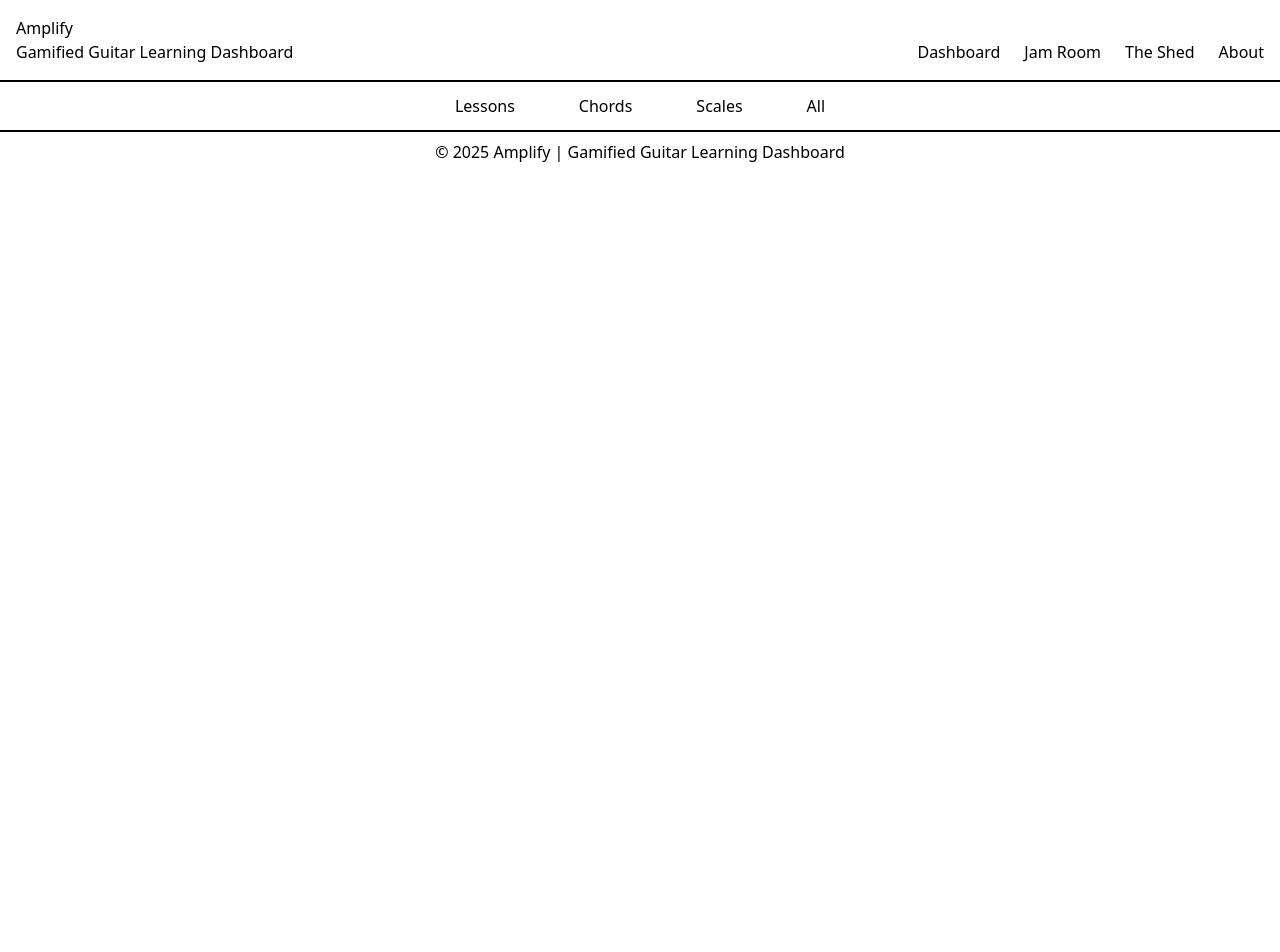
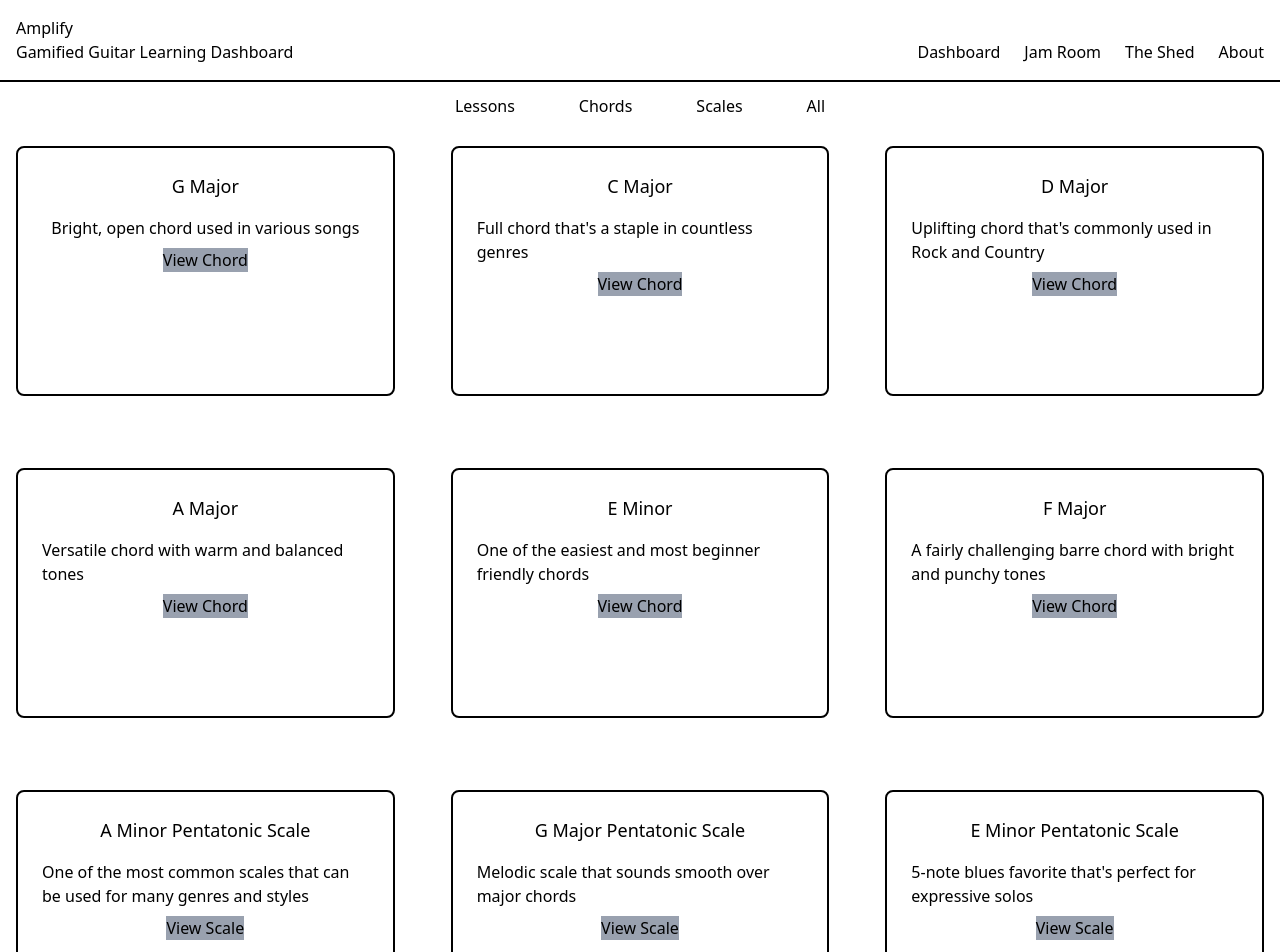
Before and after one commit to joshliford/amplify-guitar-app, a React (Vite) app in the folder amplify-guitar-app/: page /jamroom in a window 1280 px wide. Shown: the top 952 px of the page. Before the commit the page ends 800 px from the top, so only its background shows below. Built offline with nearby package versions, Linux system fonts and the light colour scheme.

Commit message:
created reusable cards for chords, lessons, and scales; implemented cards into the Jam Room page

```diff
--- a/amplify-guitar-app/src/components/Card.jsx
+++ b/amplify-guitar-app/src/components/Card.jsx
@@ -1,12 +1,13 @@
-export default function Card({ title, description }) { {/* general purpose card to hold JamRoom data */}
+export default function Card({ title, description, children }) { {/* general purpose card to hold JamRoom data */}
 
     return (
-        <div className="flex flex-col border-2 rounded-b-lg"> {/* card container */}
+        <div className="flex flex-col items-center border-2 rounded-lg p-6 m-4 min-h-[250px] mb-8"> {/* card container */}
             <div> {/* title container */}
-                <h3 className="text-lg">{title}</h3>
+                <h3 className="text-lg mb-4">{title}</h3>
             </div>
             <div> {/* description container */}
                 <p>{description}</p>
+                {children}
             </div>
         </div>
     )
--- /dev/null
+++ b/amplify-guitar-app/src/components/Chords/ChordCard.jsx
@@ -0,0 +1,14 @@
+import Card from "../Card";
+
+export default function ChordCard({ title, description }) { {/* Sub-card component specifically for chords */}
+
+    return (
+        <Card title={title} description={description}>
+            <div className="flex justify-center">
+                <button className="mt-2 bg-gray-400 hover:cursor-pointer">
+                    View Chord
+                </button>
+            </div>
+        </Card>
+    )
+}
--- /dev/null
+++ b/amplify-guitar-app/src/components/Chords/chordData.js
@@ -0,0 +1,8 @@
+export const chords = [
+        {id: 1, title: "G Major", description: "Bright, open chord used in various songs"},
+        {id: 2, title: "C Major", description: "Full chord that's a staple in countless genres"},
+        {id: 3, title: "D Major", description: "Uplifting chord that's commonly used in Rock and Country"},
+        {id: 4, title: "A Major", description: "Versatile chord with warm and balanced tones"},
+        {id: 5, title: "E Minor", description: "One of the easiest and most beginner friendly chords"},
+        {id: 6, title: "F Major", description: "A fairly challenging barre chord with bright and punchy tones"}
+    ]
--- /dev/null
+++ b/amplify-guitar-app/src/components/Lessons/LessonCard.jsx
@@ -0,0 +1,15 @@
+import Card from "../Card";
+
+export default function LessonCard({ title, description }) {
+
+    return (
+        <Card title={title} description={description}>
+            <div className="flex justify-center">
+                <button className="mt-2 bg-gray-400 hover:cursor-pointer">
+                    View Lesson
+                </button>
+            </div>
+        </Card>
+    )
+
+}
--- /dev/null
+++ b/amplify-guitar-app/src/components/Lessons/lessonData.js
@@ -0,0 +1,5 @@
+export const lessons = [
+    {id: 1, title: "Intro to the Guitar", description: "Learn how to hold the guitar, tune your strings, and play your first melody." },
+    {id: 2, title: "Mastering the 8 Essential Beginner Chords", description: "Get comfortable playing common open chords such as C, G, and D with smooth transitions."},
+    {id: 3, title: "Understanding Simple Strumming Patterns" , description: "Explore rhythm fundamentals and learn a few essential strumming patterns." }
+]
--- /dev/null
+++ b/amplify-guitar-app/src/components/Scales/ScaleCard.jsx
@@ -0,0 +1,15 @@
+import Card from "../Card";
+
+export default function ScaleCard({ title, description }) {
+
+    return (
+        <Card title={title} description={description}>
+            <div className="flex justify-center">
+                <button className="mt-2 bg-gray-400 hover:cursor-pointer">
+                    View Scale
+                </button>
+            </div>
+        </Card>
+    )
+
+}
--- /dev/null
+++ b/amplify-guitar-app/src/components/Scales/scaleData.js
@@ -0,0 +1,8 @@
+export const scales = [
+    {id: 1, title: "A Minor Pentatonic Scale" , description: "One of the most common scales that can be used for many genres and styles"},
+    {id: 2, title: "G Major Pentatonic Scale" , description: "Melodic scale that sounds smooth over major chords"},
+    {id: 3, title: "E Minor Pentatonic Scale" , description: "5-note blues favorite that's perfect for expressive solos"},
+    {id: 4, title: "A Blues Scale" , description: "6-note scale that is similar to A Minor Pentatnoic, just with an additional note"},
+    {id: 5, title: "A Mixolydian Mode Scale" , description: "Bright and bluesy mode often used in rock and improvisation"},
+    {id: 6, title: "C Major Scale" , description: "Bright and happy scale that forms the foundation of countless melodies"}
+]
--- a/amplify-guitar-app/src/pages/Home.jsx
+++ b/amplify-guitar-app/src/pages/Home.jsx
@@ -1,6 +1,7 @@
 import { Link } from 'react-router-dom'
 import XPBar from "../components/XPBar"
 import SectionCard from '../components/SectionCard'
+import { dailyChallenges } from './dailyChallenges'
 
 export default function Home( { userName, level, xp, xpToNextLevel, streak }) {
 
@@ -28,11 +29,11 @@ export default function Home( { userName, level, xp, xpToNextLevel, streak }) {
                     </div>
                 </div>
 
-                <SectionCard title={"Jump Back Into Active Lessons"}>
+                <SectionCard title={"Lesson Suggestions"}>
                     <div className="flex flex-col items-start space-y-8 m-4 p-6">
-                        <Link to={'/jamroom'} className="border-2 p-4 w-full"><p>Learn the G Chord</p></Link>
                         <Link to={'/jamroom'} className="border-2 p-4 w-full"><p>Intro to the Guitar</p></Link>
-                        <Link to={'/jamroom'} className="border-2 p-4 w-full"><p>Mastering the A Minor Pentatonic Scale</p></Link>
+                        <Link to={'/jamroom'} className="border-2 p-4 w-full"><p>Mastering the 8 Essential Beginner Chords</p></Link>
+                        <Link to={'/jamroom'} className="border-2 p-4 w-full"><p>Understanding Simple Strumming Patterns</p></Link>
                     </div>
                     <div className="flex justify-center">
                         <Link to={'/jamroom'}><button className="px-8 py-3 hover:cursor-pointer">GO TO THE JAM ROOM</button></Link>
@@ -42,15 +43,15 @@ export default function Home( { userName, level, xp, xpToNextLevel, streak }) {
                 <SectionCard title={"Daily Challenges"}>
                     <div className="p-6">
                         <form className="flex flex-col p-4 gap-6 space-y-4">
-                            <label name="daily-challenge" className="border-2 p-2 hover:cursor-pointer">
-                                <input type="checkbox"></input> Daily Challenge 1 +25 XP
-                            </label>
-                            <label name="daily-challenge" className="border-2 p-2 hover:cursor-pointer">
-                                <input type="checkbox"></input> Daily Challenge 2 +75 XP
-                            </label>
-                            <label name="daily-challenge" className="border-2 p-2 hover:cursor-pointer">
-                                <input type="checkbox"></input> Daily Challenge 3 +100 XP
-                            </label>
+                            {dailyChallenges.map((challenge) => {
+                                return <label key={challenge.id} className="flex justify-between space-x-3 border-2 p-2 hover:cursor-pointer">
+                                    <div className="flex justify-start">
+                                        <input type="checkbox" name={challenge.challenge}></input>
+                                        <p className="pl-2">{challenge.challenge}</p>
+                                    </div>
+                                    <span className="">{`${challenge.xp} XP`}</span>
+                                </label>
+                            })}
                         </form>
                     </div>
                     <div className="flex justify-center">
--- a/amplify-guitar-app/src/pages/JamRoom.jsx
+++ b/amplify-guitar-app/src/pages/JamRoom.jsx
@@ -1,16 +1,32 @@
-import Card from "../components/Card"
+import ChordCard from "../components/Chords/ChordCard"
+import ScaleCard from "../components/Scales/ScaleCard"
+import { chords } from "../components/Chords/chordData"
+import { scales } from "../components/Scales/scaleData"
+import { lessons } from "../components/Lessons/lessonData"
 import FilterButton from "../components/FilterButton"
+import LessonCard from "../components/Lessons/LessonCard"
 
 export default function JamRoom() {
 
     return (
-        <div>
+        <main>
             <div className="flex flex-row justify-center">
                 <FilterButton label={"Lessons"} value={"lessons"} />
                 <FilterButton label={"Chords"} value={"chords"} />
                 <FilterButton label={"Scales"} value={"scales"} />
                 <FilterButton label={"All"} value={"all"} />
             </div>
-        </div>
+            <div className="grid grid-cols-3 gap-6">
+                {chords.map((chord) => {
+                    return <ChordCard key={chord.id} title={chord.title} description={chord.description} />
+                })}
+                {scales.map((scale) => {
+                    return <ScaleCard key={scale.id} title={scale.title} description={scale.description} />
+                })}
+                {lessons.map((lesson) => {
+                    return <LessonCard key={lesson.id} title={lesson.title} description={lesson.description} />
+                })}
+            </div>
+        </main>
     )
 }
--- /dev/null
+++ b/amplify-guitar-app/src/pages/dailyChallenges.js
@@ -0,0 +1,5 @@
+export const dailyChallenges = [
+    {id: 1, challenge: "Practice in 'The Shed' for 15 minutes", xp: 25},
+    {id: 2, challenge: "Discover what 'The Jam Room' has to offer", xp: 75},
+    {id: 3, challenge: "Master the A Minor Pentatonic Scale", xp: 100}
+]
```
